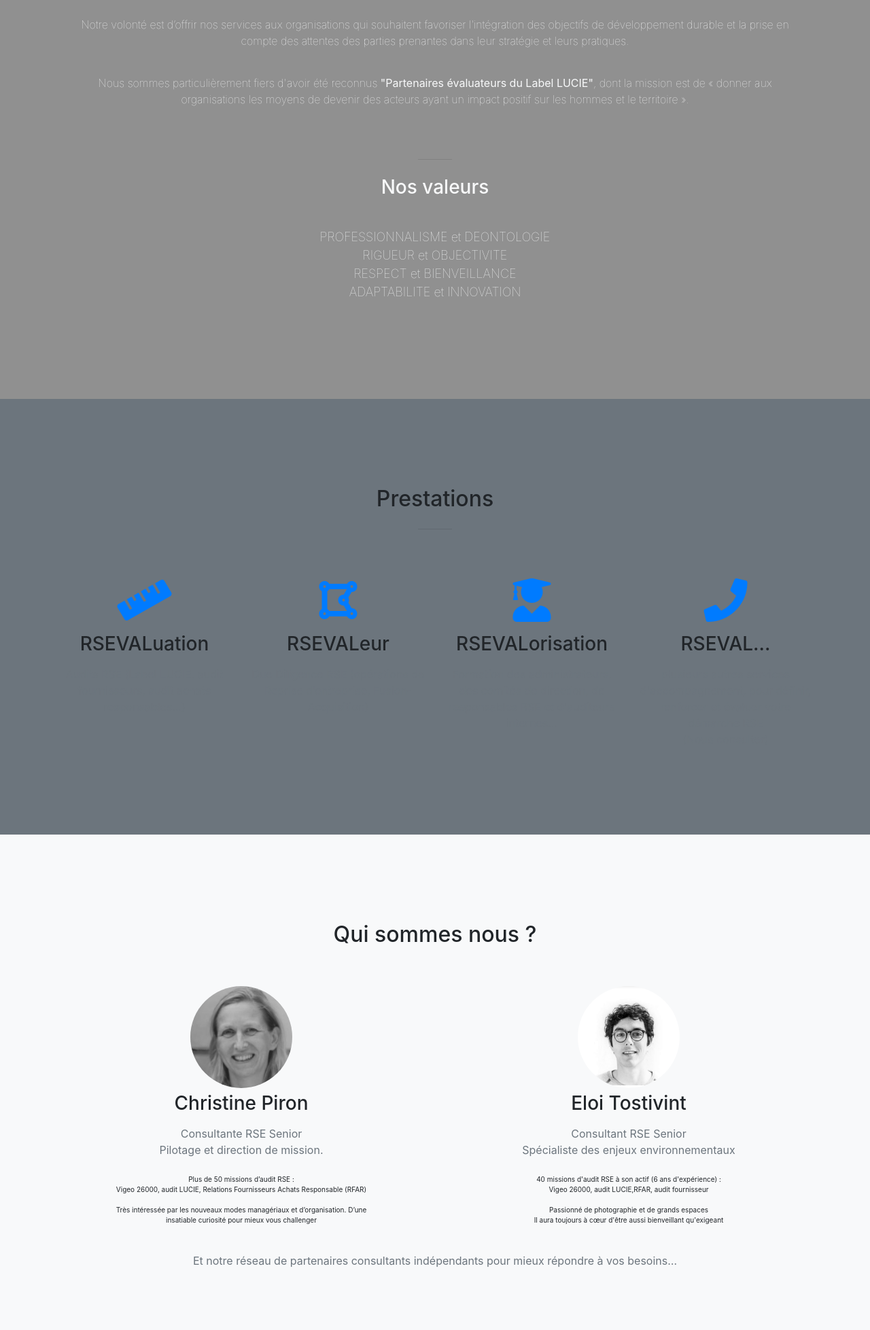
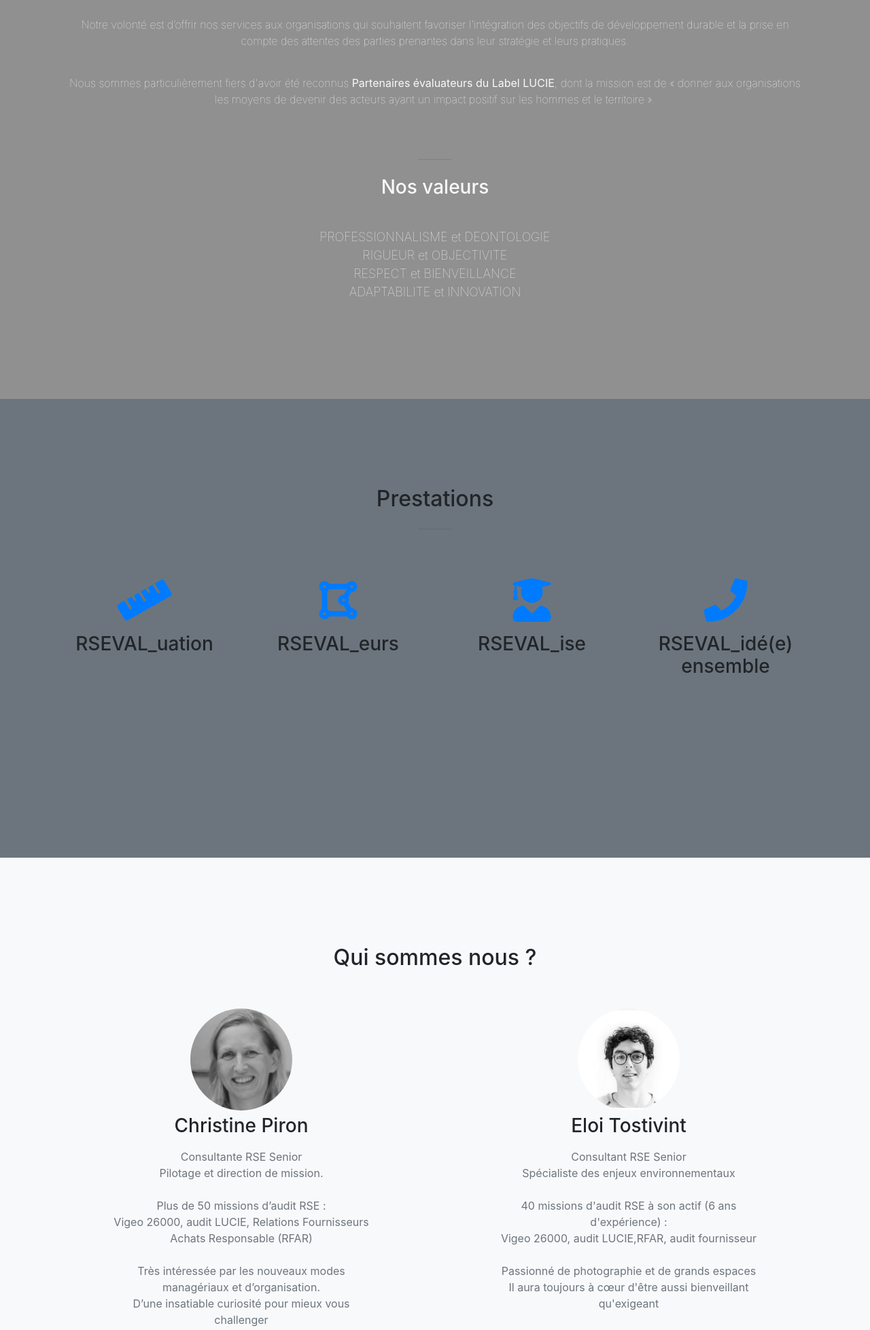
Before and after one commit to f80dev/rseval, a website with bundled scripts: page index.html in a window 1280 px wide. Shown: the part 1700-3657 px from the top of the page at 68% size. Built offline with nearby package versions, Linux system fonts and the light colour scheme.

Commit message:
Version 0.1

```diff
--- a/index.html
+++ b/index.html
@@ -146,8 +146,8 @@
         </p>
 
         <p class="text-paragraphe">
-          Nous sommes particulièrement fiers d'avoir été reconnus <strong>"Partenaires évaluateurs  du
-          <a class="text-light" href="https://www.labellucie.com/">Label LUCIE</a>"</strong>,
+          Nous sommes particulièrement fiers d'avoir été reconnus <strong>Partenaires évaluateurs  du
+          <a class="text-light" href="https://www.labellucie.com/">Label LUCIE</a></strong>,
           dont la mission est de « donner aux organisations les moyens de devenir des acteurs
           ayant un impact positif sur les hommes et le territoire ».
         </p>
@@ -180,7 +180,7 @@
           <div class="col-lg-3 col-md-6 text-center">
             <div class="service-box mt-5 mx-auto">
               <i class="fas fa-4x fa-ruler text-primary mb-3 sr-icon-1"></i>
-              <h3 class="mb-3">RSEVALuation</h3>
+              <h3 class="mb-3">RSEVAL_uation</h3>
               <p class="text-muted mb-0">
                 Audits RSE (Label LUCIE, audit fournisseurs, audit achats responsables...)</p>
             </div>
@@ -188,7 +188,7 @@
           <div class="col-lg-3 col-md-6 text-center">
             <div class="service-box mt-5 mx-auto">
               <i class="fas fa-4x fa-draw-polygon text-primary mb-3 sr-icon-2"></i>
-              <h3 class="mb-3">RSEVALeur</h3>
+              <h3 class="mb-3">RSEVAL_eurs</h3>
               <p class="text-muted mb-0">
                 Due Diligence RSE (opérations de Reprise d’entreprise, Fusion-Acquisition)
               </p>
@@ -197,7 +197,7 @@
           <div class="col-lg-3 col-md-6 text-center">
             <div class="service-box mt-5 mx-auto">
               <i class="fas fa-4x fa-user-graduate text-primary mb-3 sr-icon-3"></i>
-              <h3 class="mb-3">RSEVALorisation</h3>
+              <h3 class="mb-3">RSEVAL_ise</h3>
               <p class="text-muted mb-0">
                 Formation des administrateurs, des comités de direction, de responsables RSE et d'auditeurs internes...
               </p>
@@ -206,10 +206,10 @@
           <div class="col-lg-3 col-md-6 text-center">
             <div class="service-box mt-5 mx-auto">
               <i class="fas fa-4x fa-phone text-primary mb-3 sr-icon-4"></i>
-              <h3 class="mb-3">RSEVAL...</h3>
+              <h3 class="mb-3">RSEVAL_idé(e) ensemble </h3>
               <p class="text-muted mb-0">
-                plusieurs autres services d'accompagnement, pour définir, renforcer et évaluer votre démarche RSE <br>
-                (<a class="text-muted" href="#contact">Nous consulter</a>)
+                Une idée, une problématique RSE precise ?
+                <a class="text-muted" href="#contact">Contactez nous</a> et nous créerons ensemble la solution d’accompagnement qu’il vous faut
               </p>
             </div>
           </div>
@@ -235,15 +235,15 @@
                 Pilotage et direction de mission.
                 <br><br>
 
-                <div style="font-size: x-small">
+                <!--<div style="font-size: x-small">-->
 
               Plus de 50 missions d’audit RSE :<br> Vigeo 26000, audit LUCIE, Relations Fournisseurs Achats Responsable (RFAR)
 
               <br><br>
-              Très intéressée par les nouveaux modes managériaux et d’organisation.
+              Très intéressée par les nouveaux modes managériaux et d’organisation.<br>
               D’une insatiable curiosité pour mieux vous challenger
 
-            </div>
+            <!--</div>-->
 
               </p>
             </div>
@@ -258,13 +258,13 @@
                 Consultant RSE Senior<br>
                 Spécialiste des enjeux environnementaux<br><br>
 
-              <div style="font-size: x-small">
+              <!--<div style="font-size: x-small">-->
                 40 missions d'audit RSE à son actif (6 ans d'expérience) :<br> Vigeo 26000, audit LUCIE,RFAR, audit fournisseur<br>
 
               <br>Passionné de photographie et de grands espaces<br>
 
                 Il aura toujours à cœur d'être aussi bienveillant qu'exigeant
-            </div>
+            <!--</div>-->
               </p>
             </div>
           </div>
@@ -282,7 +282,7 @@
           <!--</div>-->
         </div>
       </div>
-      <br>
+      <br><br>
       <div class="container-fluid text-center text-muted">
         Et notre réseau de partenaires consultants indépendants pour mieux répondre à vos besoins…
       </div>
@@ -308,7 +308,7 @@
             <img src="http://www.merignac.com/sites/default/files/styles/mg_large/public/field/image/iso26000.png?itok=2BP3z87c" class="logos">
 
             <p class="text-paragraphe text-center">
-              Plus de <strong>80 missions</strong> d’audits LUCIE cumulées <br><br><strong>Plus de 10 d’expérience</strong>
+              Plus de <strong>80 missions</strong> d’audits LUCIE réalisées par nos experts<br><br><strong>Plus de 10 d’expérience</strong>
               notamment au travers de missions d’audit réalisées au sein de Vigeo Eiris
               dans des secteurs très variés :
               Industrie, énergie, ingénierie, banque, mutuelle, enseignement, comptabilité…
```
